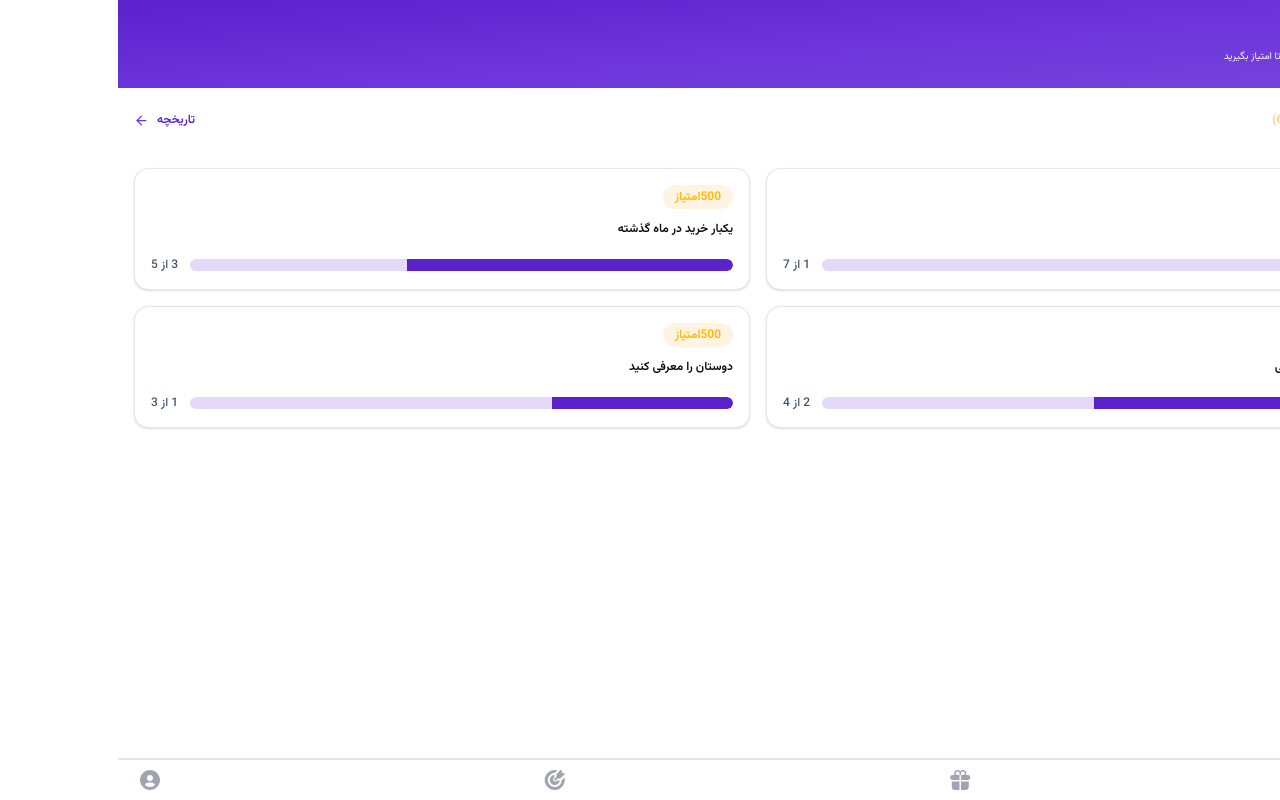
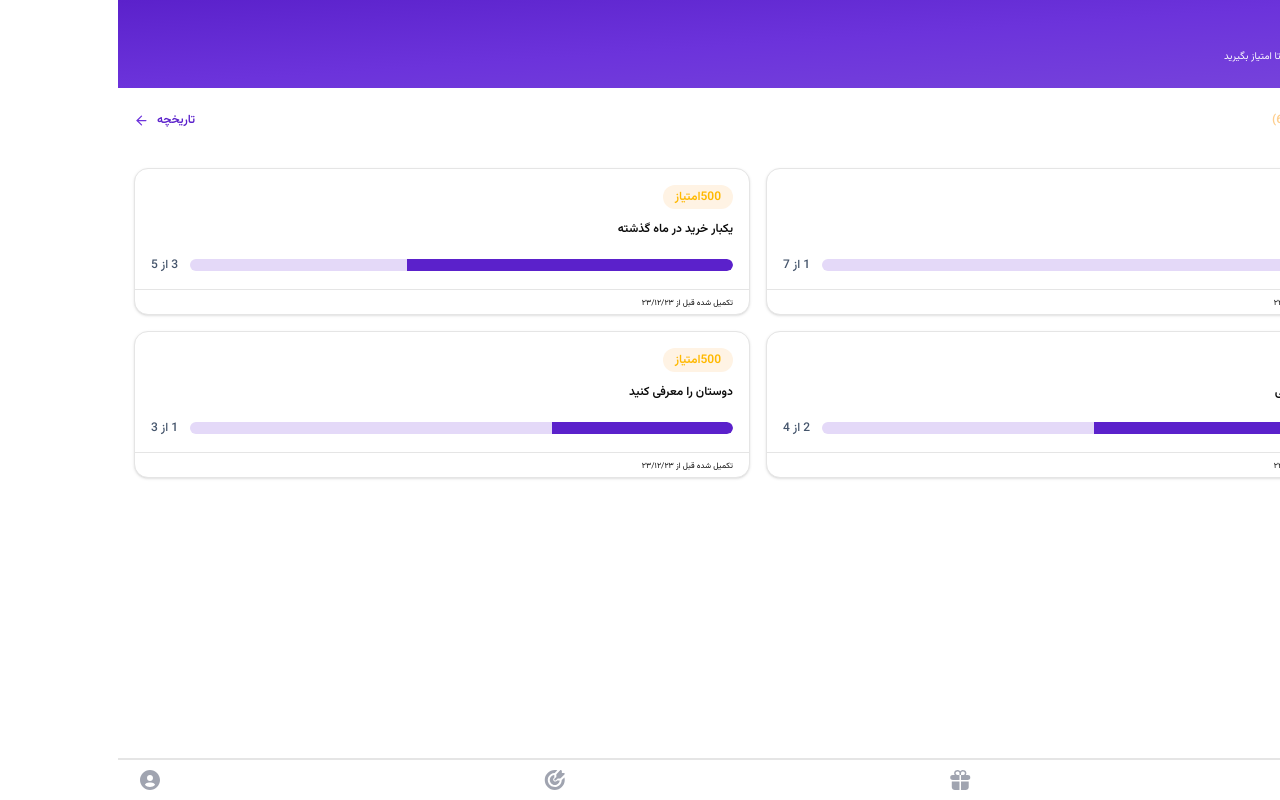
Before and after one commit to mahdimazhabi/club-dashbord, a React (Vite) app: page /mission in a window 1280 px wide. Built offline with nearby package versions, Linux system fonts and the light colour scheme.

Commit message:
edit to components currentMisson

```diff
--- a/src/page/mission/components/CurrentMission.tsx
+++ b/src/page/mission/components/CurrentMission.tsx
@@ -39,7 +39,7 @@ const CurrentMission = () => {
         {DataList.map((item, index) => (
           <div key={index}>
             <Card>
-              <CardContent className="flex flex-col p-4">
+              <CardContent className="flex flex-col p-4 border-b">
                 <span className=" font-semibold  text-xs bg-secondary-20 text-amber-400 w-min px-3 py-1 rounded-2xl">
                   {item.point}امتیاز
                 </span>
@@ -49,6 +49,9 @@ const CurrentMission = () => {
                   total={item.progress.total}
                 />
               </CardContent>
+              <span className="text-[8px] mt-3 px-4">
+                تکمیل شده قبل از ۲۳/۱۲/۲۳
+              </span>
             </Card>
           </div>
         ))}
--- /dev/null
+++ b/src/page/mission/components/JoinMissions.tsx
@@ -0,0 +1,5 @@
+const JoinMissions = () => {
+  return <div>JoinMissions</div>;
+};
+
+export default JoinMissions;
```
